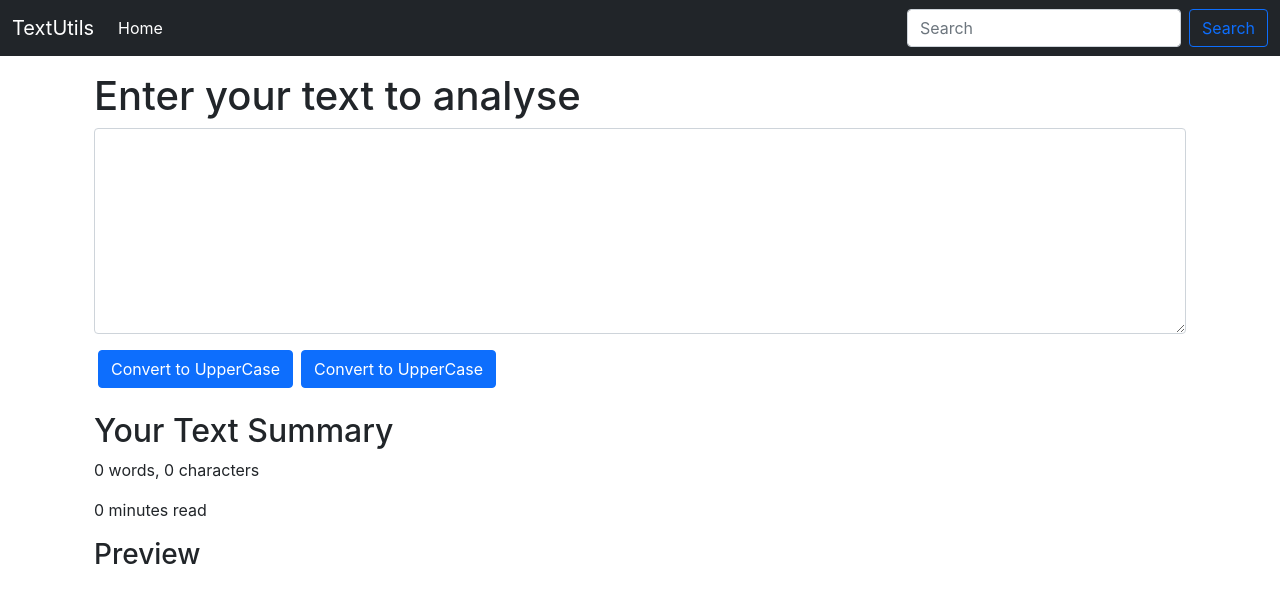
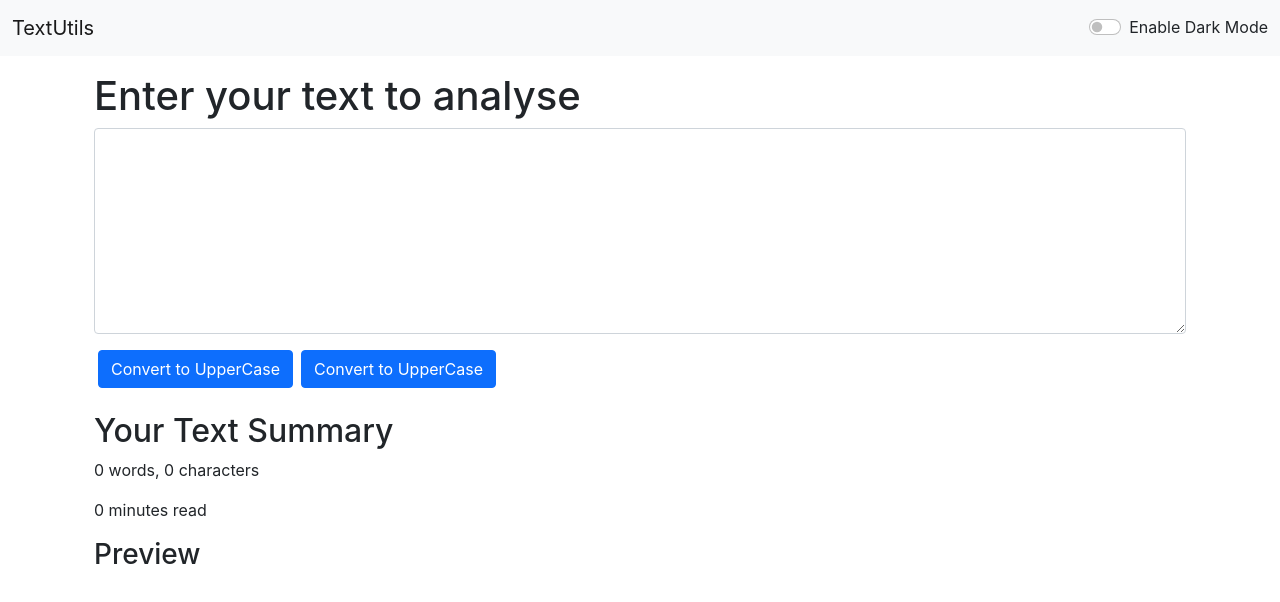
Before and after one commit to mayankbohra/textUtils, a React (Create React App) app: page / in a window 1280 px wide. Shown: the top 602 px of the page. Built offline with nearby package versions, Linux system fonts and the light colour scheme.

Commit message:
update Navbar.js

```diff
--- a/src/components/Navbar.js
+++ b/src/components/Navbar.js
@@ -4,25 +4,21 @@
 const Navbar = (props) => {
   return (
     <>
-    <nav className="navbar navbar-expand-lg navbar-dark bg-dark">
+    <nav className={`navbar navbar-expand-lg navbar-${props.mode} bg-${props.mode}`}>
         <div className="container-fluid">
           <a className="navbar-brand" href="/">{props.title}</a>
+
             <button className="navbar-toggler" type="button" data-bs-toggle="collapse" data-bs-target="#navbarSupportedContent" aria-controls="navbarSupportedContent" aria-expanded="false" aria-label="Toggle navigation">
                 <span className="navbar-toggler-icon"></span>
             </button>
             <div className="collapse navbar-collapse" id="navbarSupportedContent">
                 <ul className="navbar-nav me-auto mb-2 mb-lg-0">
-              <li className="nav-item">
-                <a className="nav-link active" aria-current="page" href="/">Home</a>
-              </li>
-              <li className="nav-item">
-                <a className="nav-link" href="/">{props.about}</a>
-              </li>
+
                 </ul>
-            <form className="d-flex">
-              <input className="form-control me-2" type="search" placeholder="Search" aria-label="Search" />
-              <button className="btn btn-outline-primary" type="submit">Search</button>
-            </form>
+                <div className={`form-check form-switch text-${props.mode==='light'?'dark':'light'}`}>
+                    <input className="form-check-input" onClick={props.toggleMode} type="checkbox" id="flexSwitchCheckDefault" />
+                    <label className="form-check-label" htmlFor="flexSwitchCheckDefault">Enable Dark Mode</label>
+                </div>
             </div>
         </div>
     </nav>
```
Lines whose indentation alone changed are shown as unchanged.
